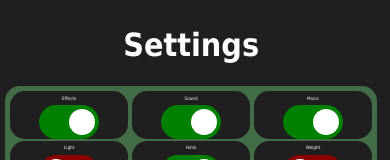
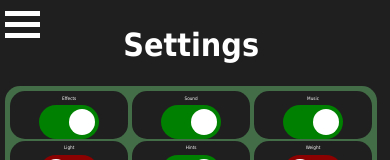
Before and after one commit to EvanBison/HabitHeroes, a React (Vite) app: page /account in a window 390 px wide. Shown: the top 160 px of the page. Built offline with nearby package versions, Linux system fonts and the light colour scheme.

Commit message:
tooltip and menu hamburger

```diff
--- a/package.json
+++ b/package.json
@@ -13,6 +13,7 @@
 		"react": "^18.3.1",
 		"react-dom": "^18.3.1",
 		"react-router-dom": "^6.26.2",
+		"react-tooltip": "^5.28.0",
 		"sass": "^1.79.4",
 		"terser": "^5.34.1",
 		"typescript-plugin-css-modules": "^5.1.0"
--- a/src/App.tsx
+++ b/src/App.tsx
@@ -1,4 +1,4 @@
-import { createBrowserRouter, RouterProvider, Outlet } from "react-router-dom";
+import { createBrowserRouter, RouterProvider, Outlet} from "react-router-dom";
 
 import {
 	Account,
--- a/src/all.scss
+++ b/src/all.scss
@@ -3,6 +3,7 @@
     --main: transparent;
     --secondary: #436d47;
     --textColor: white;
+    --menuColor: white;
     --sliderOff: darkred;
     --sliderOn: green;
     --sliderTab: white;
@@ -10,6 +11,7 @@
     --progressValue: #FFED66;
     --progressBg: #2b2b35;
     --progressBorder: black;
+    --tooltip-bg: #436d47;
 }
 
 body {
@@ -21,3 +23,25 @@ body {
     font-family: tahoma;
     color: var(--textColor);
 }
+
+.homeButton {
+    display: inline-block;
+    cursor: pointer;
+    position:absolute;
+    left:0;
+    top:0;
+    margin:5px;
+    user-select: none;
+}
+.homeButton > div {
+    width: 35px;
+    height: 5px;
+    background-color: var(--menuColor);
+    margin: 6px 0;
+}
+
+.tooltip {
+    background-color:var(--tooltip-bg)!important;
+    color:var(--textColor)!important;
+    user-select: none!important;
+}
--- a/src/views/Account/index.tsx
+++ b/src/views/Account/index.tsx
@@ -1,10 +1,20 @@
+import { useNavigate } from 'react-router-dom';
+import { Tooltip } from 'react-tooltip'
 import styles from "./account.module.scss";
 
 export default function Account() {
+	const navigate = useNavigate();
+	const goToHome = () => {
+        navigate('/');
+    };
 	return (
 		<>
 			<div className={styles.rightTopBox}>
 				<h1>Settings</h1>
+				<Tooltip className="tooltip" id="menu">Navigate to Menu</Tooltip>
+				<div className="homeButton" onClick={goToHome} data-tooltip-id='menu'>
+					<div /> <div /> <div />
+				</div>
 				<div className={styles.settings}>
 					{["Effects", "Sound", "Music", "Light", "Hints", "Weight", "Auto Save", "Check In", "Notifs"].map((setting, index) => (
 						<div key={index}>
--- a/src/views/Home/index.tsx
+++ b/src/views/Home/index.tsx
@@ -1,8 +1,14 @@
 import { useEffect, useState } from "react";
+import { useNavigate } from 'react-router-dom';
 import styles from "./home.module.scss";
 
 export default function Home() {
+	const navigate = useNavigate();
 	const [splitHeader, setSplitHeader] = useState<string[]>([]);
+
+	const goToAccount = () => {
+        navigate('/account');
+    };
 
 	useEffect(() => {
 		const headerText = "Wellness Warriors";
@@ -69,7 +75,7 @@ export default function Home() {
 						<h1>Progress</h1>
 					</div>
 					<div className={`${styles.addExerciseBox} ${styles.button}`}>
-						<h1>Settings</h1>
+						<h1 onClick={goToAccount}>Account</h1>
 					</div>
 				</div>
 
```
